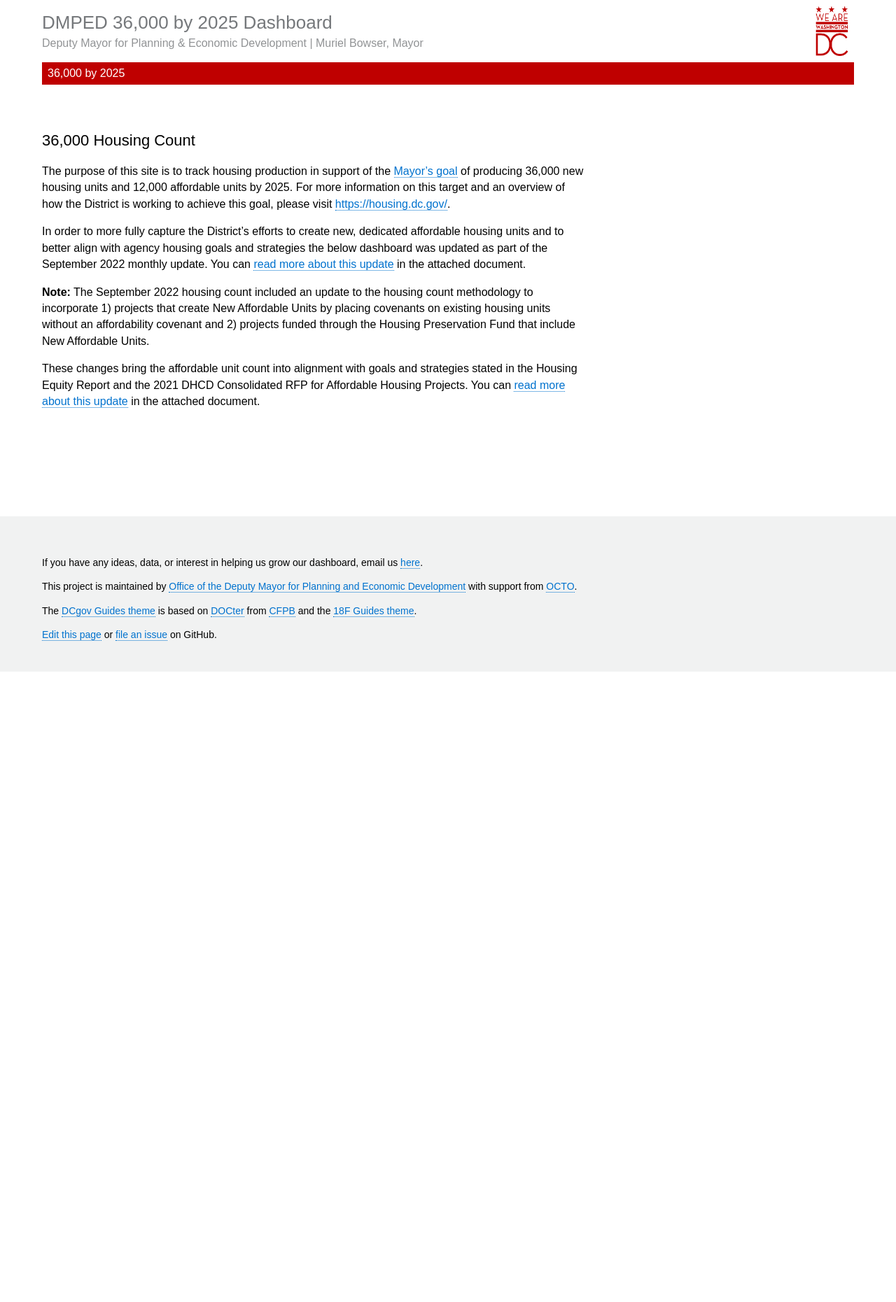
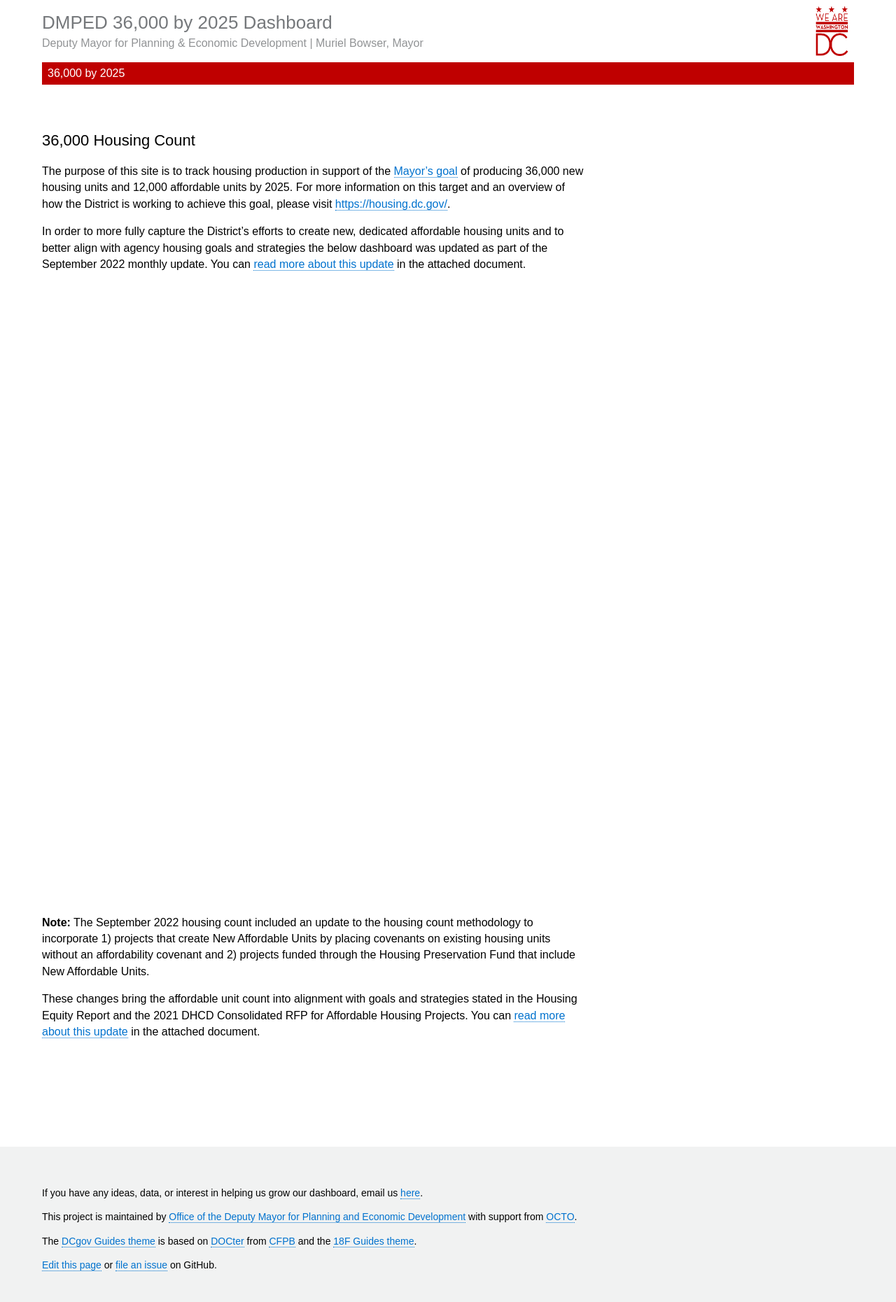
Before and after one commit to DCgov/36000by2025, a Jekyll site: the page built from _pages/index.md, in a window 1280 px wide. Shown: the whole page at 70% size. Built offline with Jekyll 4.4.1, drawn with Linux system fonts in a browser that asks for light colours; nearby versions of some CDN libraries; before the commit the page ends 960 px from its top, so only the background shows below that.

Commit message:
Update dimensions

```diff
--- a/_pages/index.md
+++ b/_pages/index.md
@@ -9,8 +9,8 @@ The purpose of this site is to track housing production in support of the <a hre
 In order to more fully capture the District’s efforts to create new, dedicated affordable housing units and to better align with agency housing goals and strategies the below dashboard was updated as part of the September 2022 monthly update. You can <a href="https://open.dc.gov/36000by2025/new_36k_12k_dashboard_interested_parties_memo_clean.pdf">read more about this update</a> in the attached document.
 
 <script type='text/javascript' src='https://dataviz1.dc.gov/javascripts/api/viz_v1.js'></script>
-<div class='tableauPlaceholder' >
-<object class='tableauViz' width='100%' height='6527' style='display:none;'>
+<div class='tableauPlaceholder' style='width: 1680px; height: 885px;'>
+<object class='tableauViz' width='1680' height='885' style='display:none;'>
 <param name='host_url' value='https%3A%2F%2Fdataviz1.dc.gov%2F' />
 <param name='embed_code_version' value='3' />
 <param name='site_root' value='&#47;t&#47;OCTO' />
```
